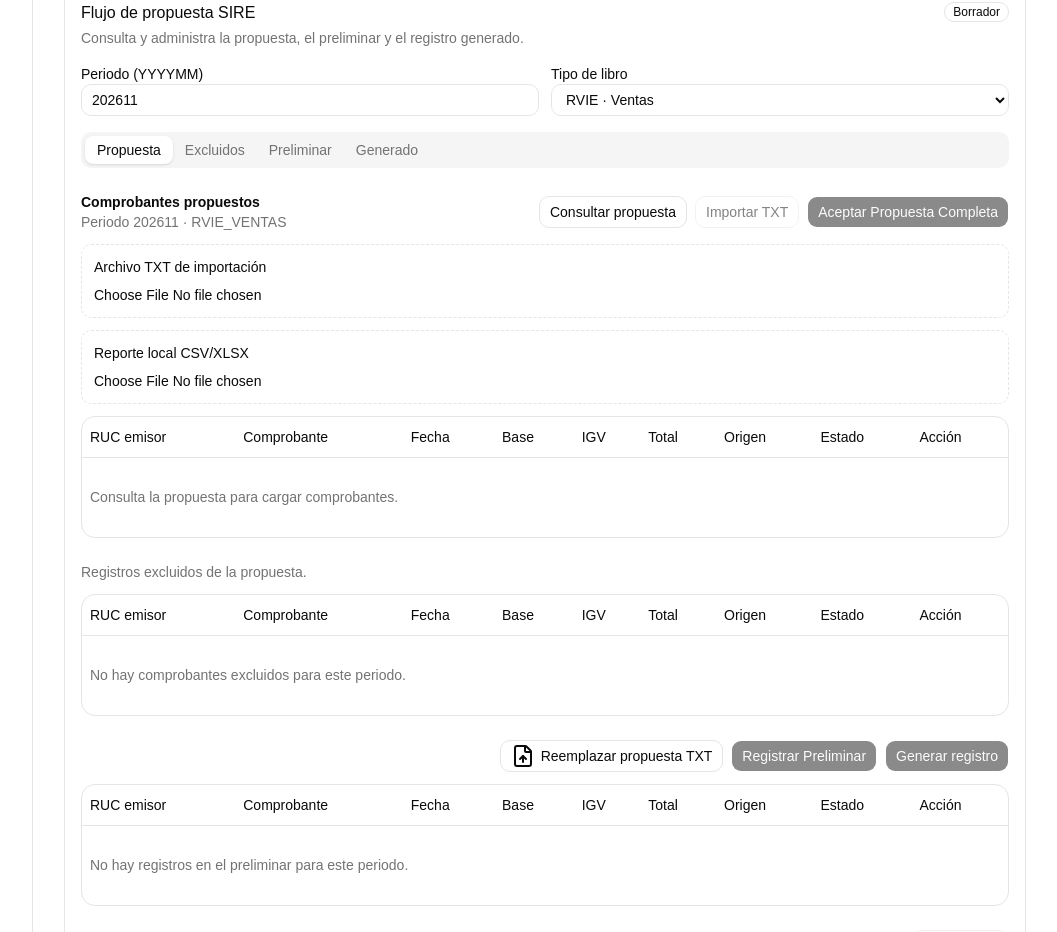
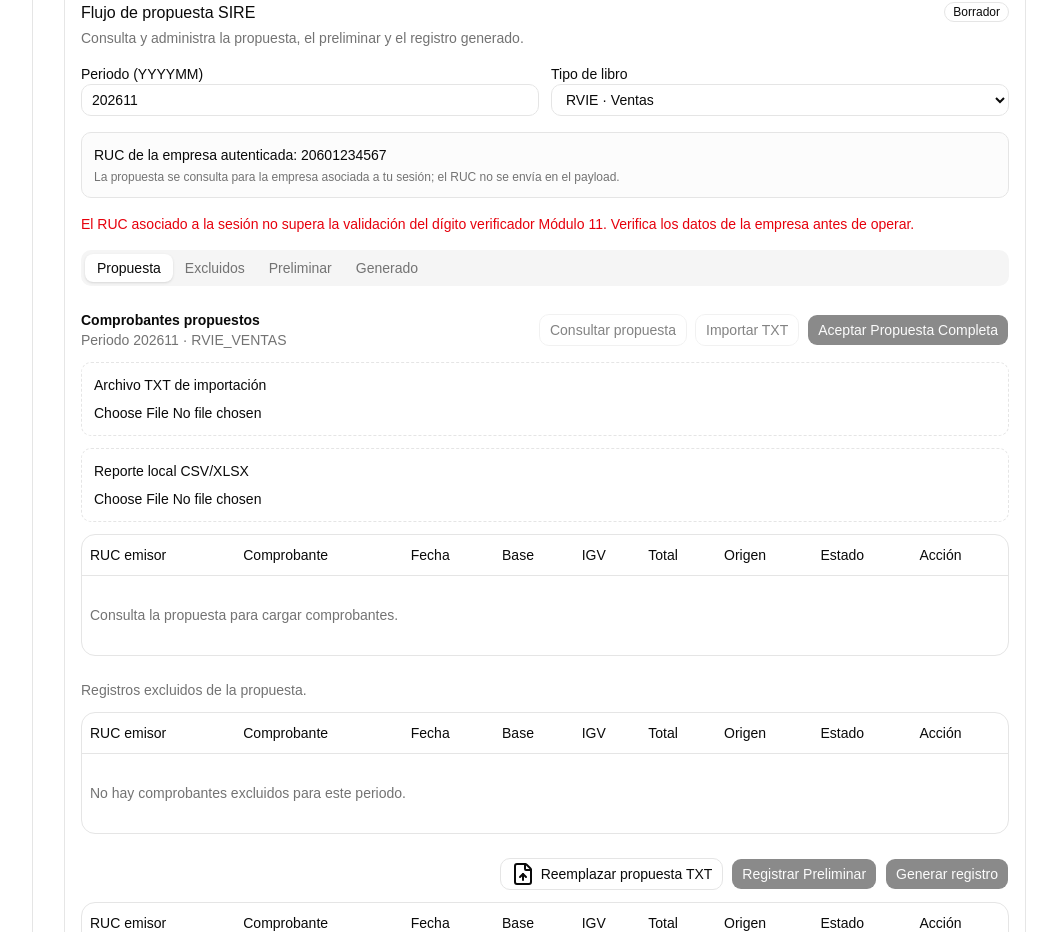
Before and after one commit to CarlosSoles/Fronted-sistema-mype-sunat, a React (Vite) app: page /sire/conciliacion in a window 1280 px wide. Shown: the part 1060-1992 px from the top of the page, without its empty margins (223-1280 px from the left). Built offline with nearby package versions, Linux system fonts and the light colour scheme; no server answers.

Commit message:
validador de ruc

```diff
--- a/src/modules/sire/components/SireWorkflowPanel.tsx
+++ b/src/modules/sire/components/SireWorkflowPanel.tsx
@@ -4,6 +4,8 @@ import {
   Input, Tabs, TabsContent, TabsList, TabsTrigger, Table, TableBody, TableCell, TableHead, TableHeader, TableRow,
 } from '@/components/ui';
 import { Bell, FileDown, FileUp, LoaderCircle, RefreshCw } from 'lucide-react';
+import { useAuthStore } from '@/stores/authStore';
+import { validateRucModulo11 } from '@/modules/auth/validators/rucValidator';
 import { useSirePolling } from '../hooks/useSirePolling';
 import { sireApi } from '../services/sireApi';
 import type { SireBookType, SireWorkflowRecord, SireWorkflowRequest, SireWorkflowResponse } from '../types/sire.types';
@@ -69,8 +71,10 @@ export const SireWorkflowPanel = ({ period, bookType, onPeriodChange, onBookType
   const [reportFile, setReportFile] = useState<File | null>(null);
   const [periodError, setPeriodError] = useState<string | null>(null);
   const operationLock = useRef(false);
+  const activeRuc = useAuthStore((state) => state.activeCompany?.ruc ?? null);
   const request = useMemo<SireWorkflowRequest>(() => ({ period, bookType }), [bookType, period]);
   const validRequest = isPeriodValid(period);
+  const validActiveRuc = activeRuc !== null && validateRucModulo11(activeRuc);
 
   const workflowForRequest = workflow?.period === period && isSameBook(workflow.bookType, bookType) ? workflow : null;
 
@@ -110,8 +114,13 @@ export const SireWorkflowPanel = ({ period, bookType, onPeriodChange, onBookType
   const excludedRecords = records.filter(isExcluded);
 
   const run = async (operation: () => Promise<SireWorkflowResponse>, success?: string, refresh = false) => {
-    if (operationLock.current || !validRequest) {
+    if (operationLock.current || !validRequest || !validActiveRuc) {
       if (!validRequest) setPeriodError('Ingresa un periodo válido con formato YYYYMM.');
+      if (!validActiveRuc) {
+        setError(activeRuc
+          ? 'El RUC asociado a la sesión no es válido. Corrige los datos de la empresa.'
+          : 'No se encontró un RUC de empresa en la sesión. Inicia sesión nuevamente o selecciona una empresa.');
+      }
       return;
     }
     operationLock.current = true;
@@ -169,6 +178,12 @@ export const SireWorkflowPanel = ({ period, bookType, onPeriodChange, onBookType
 
   const importTxt = async () => {
     if (operationLock.current) return;
+    if (!validActiveRuc) {
+      setError(activeRuc
+        ? 'El RUC asociado a la sesión no es válido. Corrige los datos de la empresa.'
+        : 'No se encontró un RUC de empresa en la sesión. Inicia sesión nuevamente o selecciona una empresa.');
+      return;
+    }
     if (!proposalFile || !isAllowedTextFile(proposalFile)) {
       setError('Selecciona un archivo TXT no vacío de máximo 5 MiB.');
       return;
@@ -200,7 +215,7 @@ export const SireWorkflowPanel = ({ period, bookType, onPeriodChange, onBookType
   };
 
   const exportRecords = async () => {
-    if (operationLock.current || !validRequest) return;
+    if (operationLock.current || !validRequest || !validActiveRuc) return;
     operationLock.current = true;
     setLoading(true);
     setError(null);
@@ -283,6 +298,14 @@ export const SireWorkflowPanel = ({ period, bookType, onPeriodChange, onBookType
             </select>
           </label>
         </div>
+        <div className="rounded-lg border bg-muted/30 p-3 text-sm" aria-label="RUC asociado a la sesión">
+          <span className="font-medium">RUC de la empresa autenticada: </span>
+          {activeRuc ?? 'No disponible'}
+          <p className="mt-1 text-xs text-muted-foreground">
+            La propuesta se consulta para la empresa asociada a tu sesión; el RUC no se envía en el payload.
+          </p>
+        </div>
+        {activeRuc && !validActiveRuc && <p role="alert" className="text-sm text-destructive">El RUC asociado a la sesión no supera la validación del dígito verificador Módulo 11. Verifica los datos de la empresa antes de operar.</p>}
         {!validRequest && <p role="alert" className="text-sm text-destructive">Ingresa un periodo válido con formato YYYYMM.</p>}
         {periodError && <p role="alert" className="text-sm text-destructive">{periodError}</p>}
         {error && <Alert variant="destructive"><AlertTitle>No se pudo completar la operación SIRE</AlertTitle><AlertDescription>{error}</AlertDescription></Alert>}
@@ -294,7 +317,7 @@ export const SireWorkflowPanel = ({ period, bookType, onPeriodChange, onBookType
         <Tabs value={tab} onValueChange={changeTab}>
           <TabsList className="h-auto w-full flex-wrap justify-start"><TabsTrigger value="proposal">Propuesta</TabsTrigger><TabsTrigger value="excluded">Excluidos</TabsTrigger><TabsTrigger value="preliminary">Preliminar</TabsTrigger><TabsTrigger value="generated">Generado</TabsTrigger></TabsList>
           <TabsContent value="proposal" forceMount className="mt-4 space-y-3">
-            <div className="flex flex-wrap items-center justify-between gap-2"><div><h3 className="font-semibold">Comprobantes propuestos</h3><p className="text-sm text-muted-foreground">Periodo {period} · {bookType}</p></div><div className="flex flex-wrap gap-2"><Button type="button" variant="outline" disabled={loading || generated || !validRequest} onClick={consultProposal}>{loading && <LoaderCircle className="animate-spin" />}Consultar propuesta</Button><Button type="button" variant="outline" disabled={loading || generated || !proposalFile} onClick={() => void importTxt()}>{loading && <LoaderCircle className="animate-spin" />}Importar TXT</Button><Button type="button" disabled={loading || generated || !proposalRecords.length} onClick={() => confirmAction('¿Aceptar la propuesta completa?', () => void run(() => sireApi.acceptProposal({ ...request, confirmed: true }), 'Propuesta aceptada.', true))}>Aceptar Propuesta Completa</Button></div></div>
+            <div className="flex flex-wrap items-center justify-between gap-2"><div><h3 className="font-semibold">Comprobantes propuestos</h3><p className="text-sm text-muted-foreground">Periodo {period} · {bookType}</p></div><div className="flex flex-wrap gap-2"><Button type="button" variant="outline" disabled={loading || generated || !validRequest || !validActiveRuc} onClick={consultProposal}>{loading && <LoaderCircle className="animate-spin" />}Consultar propuesta</Button><Button type="button" variant="outline" disabled={loading || generated || !proposalFile} onClick={() => void importTxt()}>{loading && <LoaderCircle className="animate-spin" />}Importar TXT</Button><Button type="button" disabled={loading || generated || !proposalRecords.length} onClick={() => confirmAction('¿Aceptar la propuesta completa?', () => void run(() => sireApi.acceptProposal({ ...request, confirmed: true }), 'Propuesta aceptada.', true))}>Aceptar Propuesta Completa</Button></div></div>
             <FileSelection label="Archivo TXT de importación" file={proposalFile} accept=".txt,text/plain" disabled={loading || generated} onChange={setProposalFile} onCancel={() => setProposalFile(null)} />
             <FileSelection label="Reporte local CSV/XLSX" file={reportFile} accept=".csv,.xlsx,text/csv,application/vnd.openxmlformats-officedocument.spreadsheetml.sheet" disabled={loading || generated} onChange={setReportFile} onCancel={() => setReportFile(null)} action={<Button type="button" variant="outline" size="sm" disabled={loading || generated || !reportFile} onClick={uploadReport}>Cargar reporte</Button>} />
             <div className="overflow-x-auto rounded-xl border"><Table><TableHeader><TableRow><TableHead>RUC emisor</TableHead><TableHead>Comprobante</TableHead><TableHead>Fecha</TableHead><TableHead>Base</TableHead><TableHead>IGV</TableHead><TableHead>Total</TableHead><TableHead>Origen</TableHead><TableHead>Estado</TableHead><TableHead>Acción</TableHead></TableRow></TableHeader><TableBody>{proposalRecords.length ? proposalRecords.map((record) => <WorkflowRow key={record.proposalId} record={record} actionLabel="Excluir" disabled={loading || generated} onAction={() => confirmAction('¿Excluir este registro?', () => exclude(record))} />) : <EmptyTable message={workflow ? 'No hay comprobantes en la propuesta.' : 'Consulta la propuesta para cargar comprobantes.'} />}</TableBody></Table></div>
--- a/src/modules/sire/validators/sireSchema.ts
+++ b/src/modules/sire/validators/sireSchema.ts
@@ -1,3 +1,5 @@
+import { validateRucModulo11 } from '@/modules/auth/validators/rucValidator';
+
 export const getPeriodFeedback = (period: string): string | null => {
   if (!period) return 'El período es obligatorio y debe tener formato YYYYMM.';
   if (!/^\d{6}$/.test(period)) return 'Use el formato YYYYMM, por ejemplo 202610.';
@@ -7,7 +9,8 @@ export const getPeriodFeedback = (period: string): string | null => {
 
 export const getRucFeedback = (ruc: string): string | null => {
   if (!ruc) return 'Ingrese el RUC de 11 dígitos.';
-  return /^\d{11}$/.test(ruc) ? null : 'El RUC debe contener 11 dígitos numéricos.';
+  if (!/^\d{11}$/.test(ruc)) return 'El RUC debe contener 11 dígitos numéricos.';
+  return validateRucModulo11(ruc) ? null : 'El RUC no supera la validación del dígito verificador Módulo 11.';
 };
 
 export const getAmountFeedback = (amount: string): string | null => {
```
Also changed, not shown: 2 other files (tests, documents, lock files or other folders).
